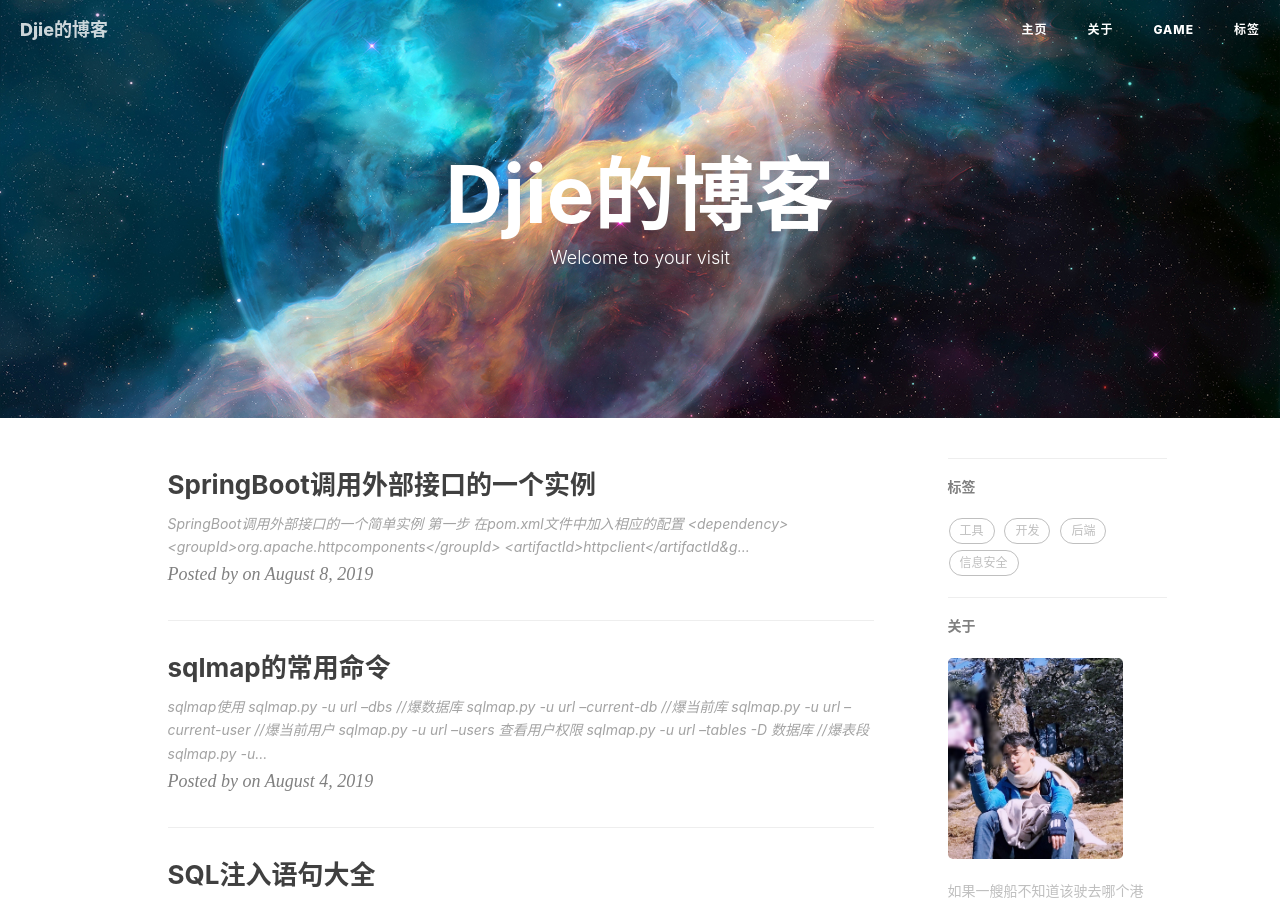
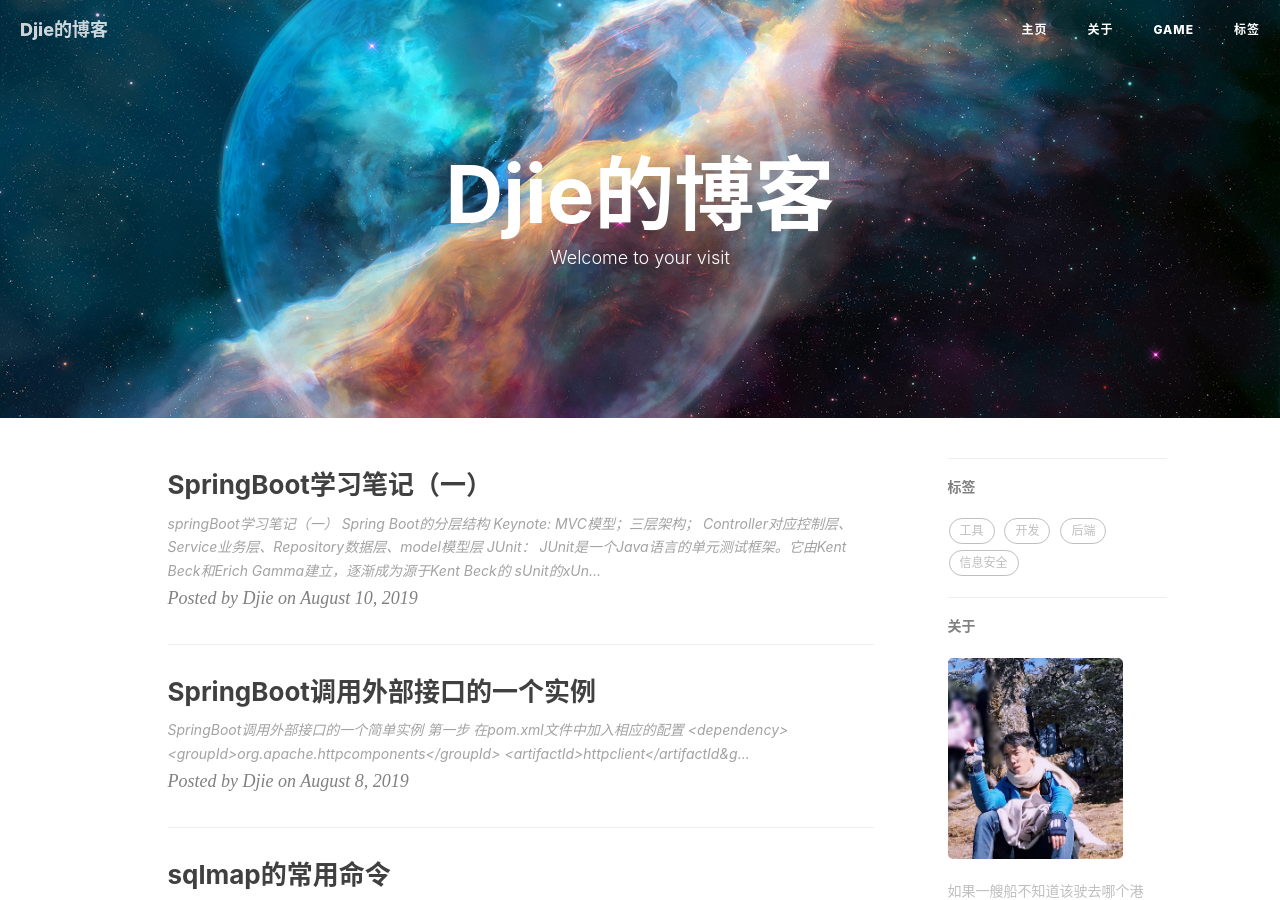
Before and after one commit to wsdjie/wsdjie.github.io, a Jekyll site: the page built from index.html, in a window 1280 px wide and 900 px high. Built offline with Jekyll 4.4.1, drawn with Linux system fonts in a browser that asks for light colours; nearby versions of some CDN libraries; the list of posts is cut into pages by our own code; comment, search, counter and statistics services are not loaded.

Commit message:
springbootNote01

```diff
--- a/_posts/2019-08-08-httpClientTest.md
+++ b/_posts/2019-08-08-httpClientTest.md
@@ -3,7 +3,7 @@ layout:     post
 title:      "SpringBoot调用外部接口的一个实例"
 subtitle:   ""
 date:       2019-08-08-01:17:00
-author:     ""
+author:     "Djie"
 header-img: "img/bg3.jpg"
 tags:
     - 后端
--- a/_posts/2019-08-10springBoot学习笔记（一）.md
+++ b/_posts/2019-08-10-springBooNote01.md
@@ -1,4 +1,16 @@
-# springBoot学习笔记（一）
+---
+layout:     post
+title:      "SpringBoot学习笔记（一）"
+subtitle:   ""
+date:       2019-08-10-02:00:00
+author:     "Djie"
+header-img: "img/bg3.jpg"
+tags:
+  - 后端
+  - 开发
+---
+
+> springBoot学习笔记（一）
 
 **Spring Boot的分层结构**
 
```
